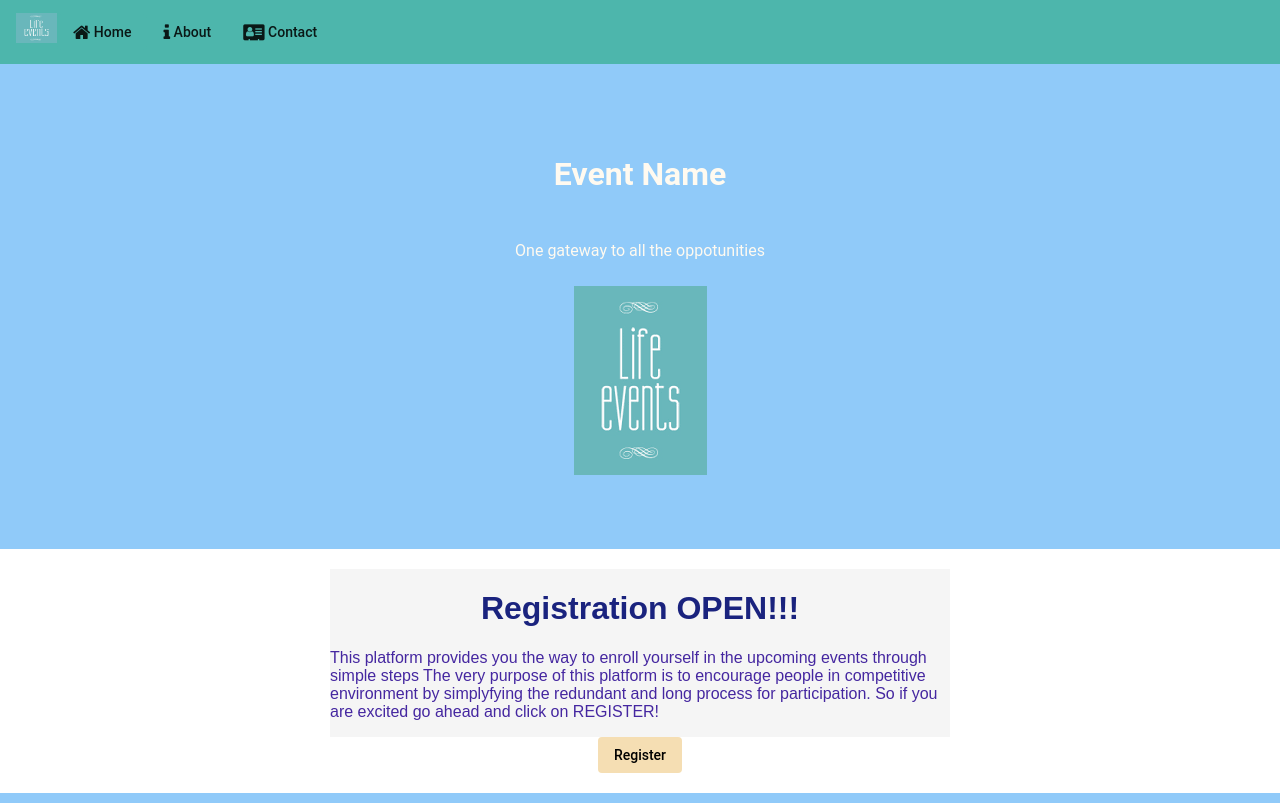
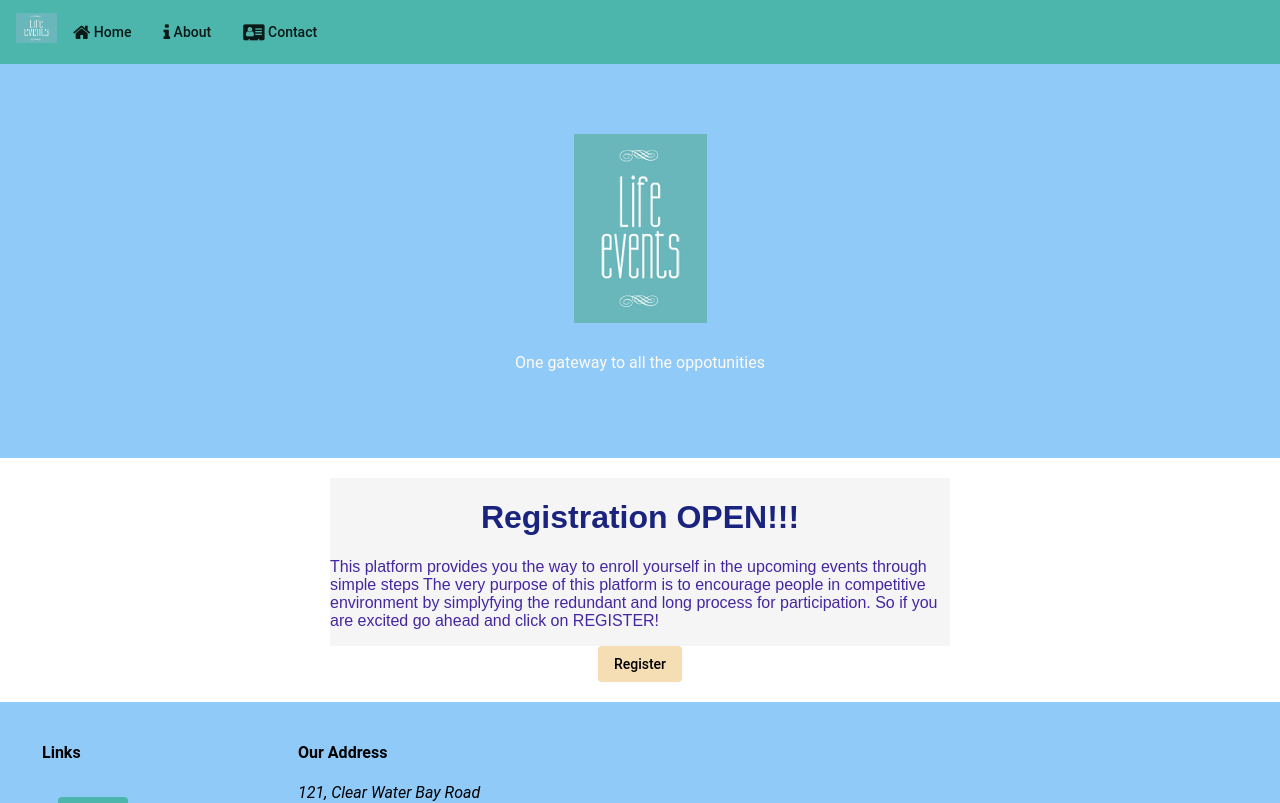
Before and after one commit to akhilesh0807/LifeEvent, an Angular app: page /home in a window 1280 px wide. Shown: the top 803 px of the page. Built offline with nearby package versions, Linux system fonts and the light colour scheme.

Commit message:
header modified

```diff
--- a/src/app/footer/footer.component.html
+++ b/src/app/footer/footer.component.html
@@ -17,7 +17,7 @@
       </div>
       <div fxFlex="55">
         <h4>Our Address</h4>
-        <address style="text-size-adjust: 80%">
+        <address style="text-size-adjust  : 80%">
           121, Clear Water Bay Road<br> Clear Water Bay, Kowloon<br> HONG KONG<br>
           <i class="fa fa-phone"></i>: +852 1234 5678<br>
           <i class="fa fa-fax"></i>: +852 8765 4321<br>
--- a/src/app/header/header.component.html
+++ b/src/app/header/header.component.html
@@ -14,13 +14,10 @@
     >
 
 <div fxFlex fxFlex.gt-sm="50%" >
-    <h1 >Event Name</h1>
+  <img src="/assets/images/logo.png" alt="Logo">
   </div>
   <div>
     <p>One gateway to all the oppotunities</p>
   </div>
-  <div fxFlex fxFlex.gt-sm="20%">
-    <img src="/assets/images/logo.png" alt="Logo">
-  </div>
 
 </div>
--- a/src/app/header/header.component.scss
+++ b/src/app/header/header.component.scss
@@ -17,5 +17,5 @@ $background-moredark:  #4db6ac;
     @include zero-margin(70px,30px);
     background: $background-light ;
     color:floralwhite;
-    min-height: 50%;
+    min-height: 50;
 }
```
